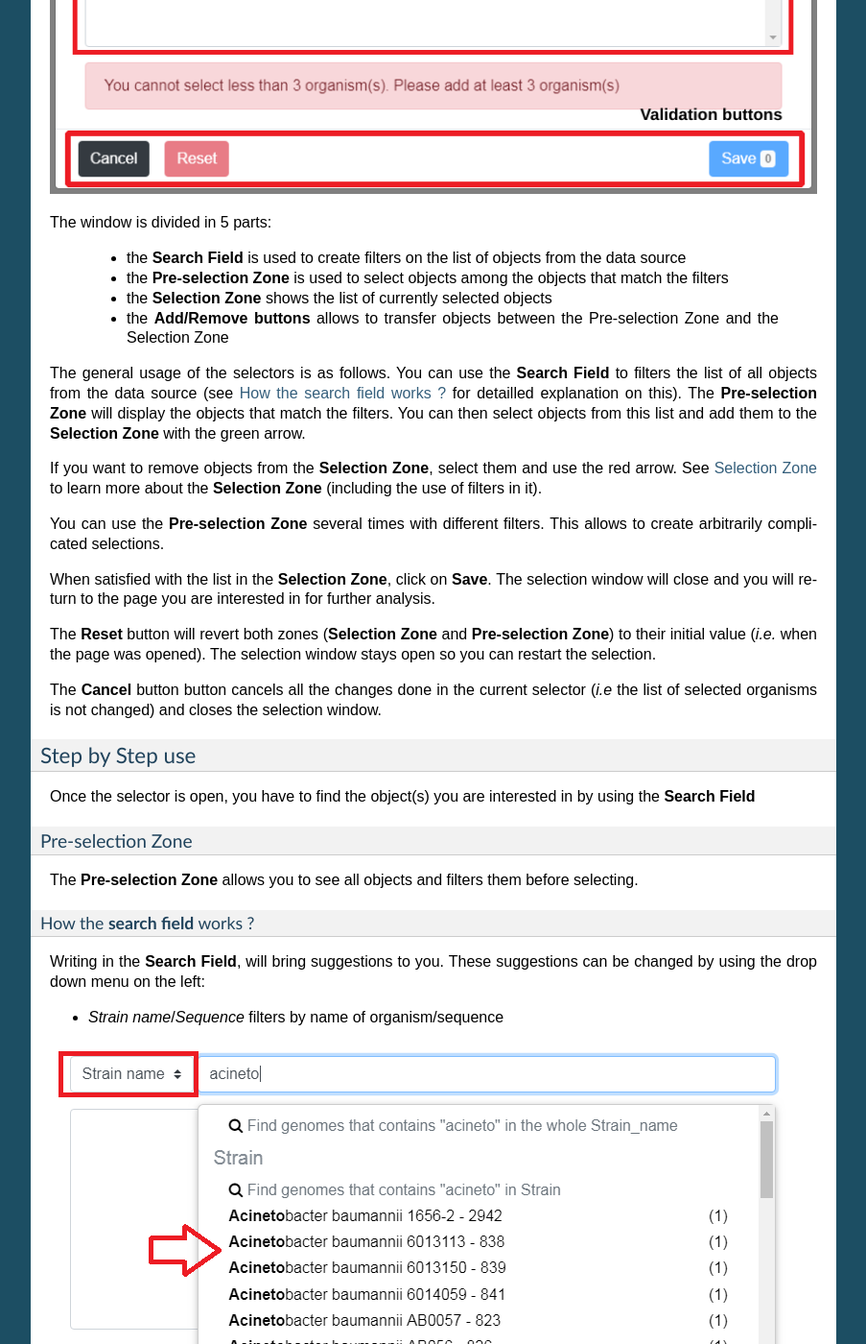
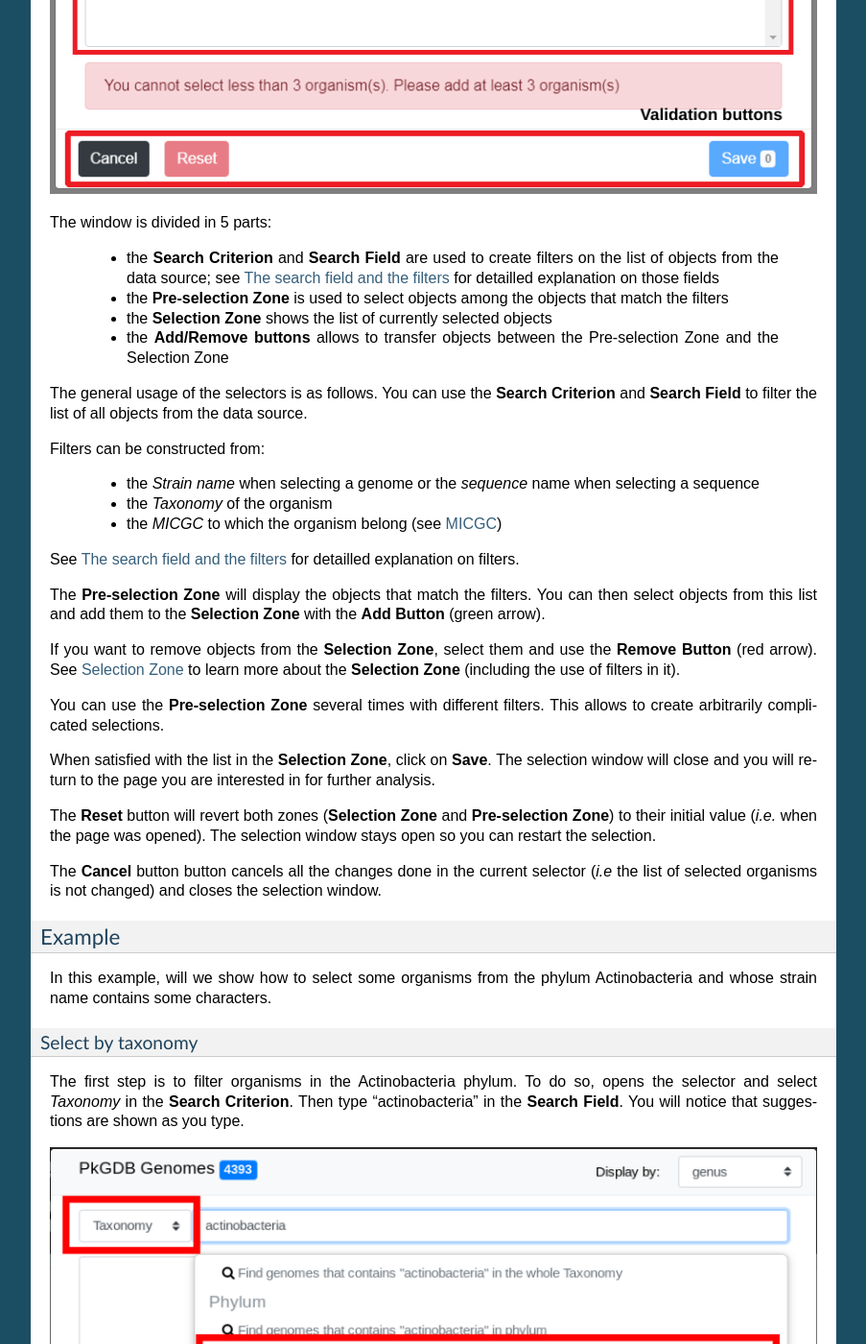
Before and after one commit to labgem/microscope-user-doc, a Sphinx documentation site: the page built from docs/content/overview/organismselection.rst, in a window 1280 px wide and 1400 px high, scrolled down 2644 px. Shown: the whole window at 96% size, without its empty margins (198-1101 px from the left). Built offline with Sphinx 7.4.7, drawn with Linux system fonts in a browser that asks for light colours; formulas are drawn with MathJax 3; some of the changed text lies outside the part shown.

Commit message:
Large rewrite (add example, merge sections on search field and filters, etc.).

```diff
--- a/docs/content/overview/organismselection.rst
+++ b/docs/content/overview/organismselection.rst
@@ -87,18 +87,27 @@ The selector opens as shown below:
 
 The window is divided in 5 parts:
 
-  - the **Search Field** is used to create filters on the list of objects from the data source
+  - the **Search Criterion** and **Search Field** are used to create filters on the list of objects from the data source; see :ref:`search-field-filters` for detailled explanation on those fields
   - the **Pre-selection Zone** is used to select objects among the objects that match the filters
   - the **Selection Zone** shows the list of currently selected objects
   - the **Add/Remove buttons** allows to transfer objects between the Pre-selection Zone and the Selection Zone
 
 The general usage of the selectors is as follows.
-You can use the **Search Field** to filters the list of all objects from the
-data source (see :ref:`search-field` for detailled explanation on this).
+You can use the **Search Criterion** and **Search Field** to filter
+the list of all objects from the data source.
+
+Filters can be constructed from:
+
+ * the *Strain name* when selecting a genome or the *sequence* name when selecting a sequence
+ * the *Taxonomy* of the organism
+ * the *MICGC* to which the organism belong (see :ref:`MICGC <micgc>`)
+
+See :ref:`search-field-filters` for detailled explanation on filters.
+
 The **Pre-selection Zone** will display the objects that match the filters.
-You can then select objects from this list and add them to the **Selection Zone** with the green arrow.
+You can then select objects from this list and add them to the **Selection Zone** with the **Add Button** (green arrow).
 
-If you want to remove objects from the **Selection Zone**, select them and use the red arrow.
+If you want to remove objects from the **Selection Zone**, select them and use the **Remove Button** (red arrow).
 See :ref:`selection-zone` to learn more about the **Selection Zone** (including the use of filters in it).
 
 You can use the **Pre-selection Zone** several times with different filters.
@@ -115,56 +124,85 @@ The selection window stays open so you can restart the selection.
 The **Cancel** button button cancels all the changes done in the current selector
 (*i.e* the list of selected organisms is not changed) and closes the selection window.
 
-Step by Step use
-================
+Example
+=======
 
-Once the selector is open, you have to find the object(s) you are interested in by using the **Search Field**
+In this example, will we show how to select some organisms from the phylum Actinobacteria
+and whose strain name contains some characters.
 
-.. _preselection-zone:
-
-Pre-selection Zone
+Select by taxonomy
 ------------------
 
-The **Pre-selection Zone** allows you to see all objects and filters them before selecting.
+The first step is to filter organisms in the Actinobacteria phylum.
+To do so, opens the selector and select *Taxonomy* in the **Search Criterion**.
+Then type "actinobacteria" in the **Search Field**.
+You will notice that suggestions are shown as you type.
 
-.. _search-field:
+.. image:: img/advanced-selector-select-actinobacteria.png
 
-How the **search field** works ?
-~~~~~~~~~~~~~~~~~~~~~~~~~~~~~~~~
+The filters are shown in the drop down list.
+In taxonomy mode, the filters can operate on any taxonomic level.
+Click on "Actinobacteria".
 
-Writing in the **Search Field**, will bring suggestions to you.
-These suggestions can be changed by using the drop down menu on the left:
+The list of all organisms in the Actinobacteria phylum is then in the **Pre-selection Zone**.
+
+.. image:: img/advanced-selector-list-actinobacteria-genus.png
+
+Note that the filter and the number of organisms filtered appear on the interface.
+In this example, we have specified the phylum exactly.
+Hence the filter is "phylum is 'Actinobacteria'".
+See :ref:`filters` for more detailled explanations.
+
+By default, organisms are grouped by Genus.
+Use the "Display by" menu to group by phylum.
+
+.. image:: img/advanced-selector-list-actinobacteria-phylum.png
+
+Select by strain name
+---------------------
+
+TODO
+
+Detailled description
+=====================
+
+.. _search-field-filters:
+
+The search field and the filters
+--------------------------------
+
+The **Search Criterion** allows to choose on which aspect you want to filter.
+Typing in the **Search Field**, will bring suggestions.
 
 * *Strain name*/*Sequence* filters by name of organism/sequence
 
-.. image:: img/selector_search.PNG
+  .. image:: img/selector_search.PNG
 
 * *Taxonomy* filters by taxonomic information
 
-.. image:: img/selector_search2.PNG
+  .. image:: img/selector_search2.PNG
 
-* *MICGC* allows to select an entire :ref:`MICGC <micgc>` (organism group)
+Those suggestion are in fact filters.
+There are 2 kinds of filters:
 
+  - partial filter (shown in red in the image below): the genus must contain "Acinetobacter"
+  - exact filter (shown in green in the image below): the genus must be exactly "Acinetobacter"
 
-What are the filters ?
-~~~~~~~~~~~~~~~~~~~~~~
+Pressing *enter* at any time in the **Search Field** creates partial filter.
 
-Using one of the suggestion will allow you to make filter, which is useful to pre-select the organisms you will want to work on.
-Making a filter will put all the organisms following it in the **Pre-selection Zone**.
+.. image:: img/advanced_selector_search.png
+
+Clicking on a filter will add it.
+
 You can add several filters to improve the accuracy of your pre-selection.
 
-.. image:: img/selector_filter.PNG
-
-Here, we pre-select all the "Acinetobacter" and find 32 organisms.
-
-.. image:: img/selector_filter2.PNG
-
-We add to the "Acinetobacter" filter an other filter call "bauma" in order to select all the baumannii inside the Acinetobacter group. We pre-select 16 organisms.
+To remove a filter, click on the little "x" next to its name.
 
 What is the display menu?
-~~~~~~~~~~~~~~~~~~~~~~~~~
+-------------------------
 
-You can change the display output of the **pre-selection zone** (and **Selection Zone**) by changing the value of the display drop down menu (top right of the screen).
+By default, objects in the **Pre-selection Zone** and **Selection Zone** are grouped bu genus.
+You can change this by changing the value of the display drop down menu.
 
 .. image:: img/selector_display.PNG
 
@@ -174,25 +212,20 @@ The display by "species" with "Acinetobacter" filter active will group all pre-s
 
 The display by "genus" with "Acinetobacter" filter active will show all the 32 organisms in one single group.
 
-
 How to select my organisms of interest?
-~~~~~~~~~~~~~~~~~~~~~~~~~~~~~~~~~~~~~~~
+---------------------------------------
 
 To select you organisms, move the mouse with the button down on the wanted organisms in the **Pre-selection Zone** (shift + click works too).
 Then press the green button to put them in the **Selection Zone**.
 
 
 .. tip::
-	* You can make your own filter by pressing *enter* at any time in the **search field**.
-	* You can select the group of organism by double clicking on the bold tittle inside the **Pre-selection Zone**.
+   You can select the group of organism by double clicking on the bold tittle inside the **Pre-selection Zone**.
 
 .. _selection-zone:
 
 Selection Zone
 --------------
-
-What is it for?
-~~~~~~~~~~~~~~~
 
 The **Selection Zone** is there to allow you to see all the selected organisms for the analysis.
 You can remove some of them by moving the mouse with the button down and pressing the red button to remove them from the **Selection Zone**.
@@ -201,7 +234,7 @@ If the active filter allow them, they will appear in the **Pre-selection Zone**.
 When you are satisfied with your selection, press the save button to continue the analysis.
 
 What is "Advanced filter"?
-~~~~~~~~~~~~~~~~~~~~~~~~~~
+--------------------------
 
 This part allow you to make filter in the **Selection Zone** to remove more efficiently organisms.
 It works exactly the same as the first **search field**.
```
Also changed, not shown: docs/content/overview/img/advanced-selector-list-actinobacteria-genus.png (added), docs/content/overview/img/advanced-selector-list-actinobacteria-genus.svg (added), docs/content/overview/img/advanced-selector-list-actinobacteria-genus_base.png (added), docs/content/overview/img/advanced-selector-list-actinobacteria-phylum.png (added), docs/content/overview/img/advanced-selector-list-actinobacteria-phylum.svg (added), docs/content/overview/img/advanced-selector-list-actinobacteria-phylum_base.png (added), docs/content/overview/img/advanced-selector-select-actinobacteria.png (added), docs/content/overview/img/advanced-selector-select-actinobacteria.svg (added), docs/content/overview/img/advanced-selector-select-actinobacteria_base.png (added), docs/content/overview/img/advanced_selector_search.png (added), docs/content/overview/img/selector_partname.png.
